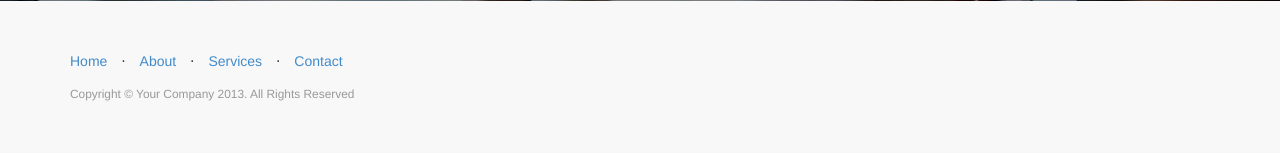
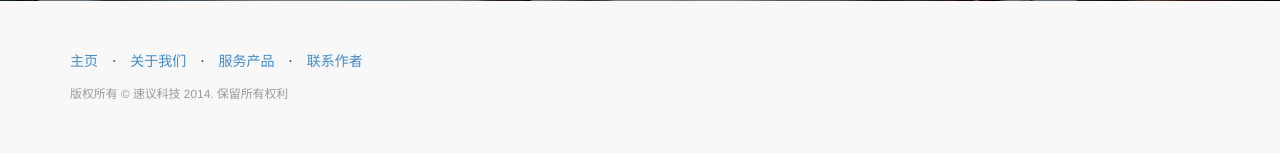
Before and after one commit to duzhangtech/SchedulingSite, a Django app: page /ready/ in a window 1280 px wide. Shown: the part 2364-2518 px from the top of the page. Run offline with Django 3.2, Linux system fonts and the light colour scheme; some libraries are stand-ins or nearby versions.

Commit message:
fixed the frontpage bottom

```diff
--- a/scheduling/templates/ready.html
+++ b/scheduling/templates/ready.html
@@ -270,19 +270,19 @@ $(document).ready(function(){
             <div class="row">
                 <div class="col-lg-12">
                     <ul class="list-inline">
-                        <li><a href="#home">Home</a>
+                        <li><a href="#home">主页</a>
                         </li>
                         <li class="footer-menu-divider">&sdot;</li>
-                        <li><a href="#about">About</a>
+                        <li><a href="#about">关于我们</a>
                         </li>
                         <li class="footer-menu-divider">&sdot;</li>
-                        <li><a href="#services">Services</a>
+                        <li><a href="#services">服务产品</a>
                         </li>
                         <li class="footer-menu-divider">&sdot;</li>
-                        <li><a href="#contact">Contact</a>
+                        <li><a href="#contact">联系作者</a>
                         </li>
                     </ul>
-                    <p class="copyright text-muted small">Copyright &copy; Your Company 2013. All Rights Reserved</p>
+                    <p class="copyright text-muted small">版权所有 &copy; 速议科技 2014. 保留所有权利</p>
                 </div>
             </div>
         </div>
```
Also changed, not shown: other parts of scheduling/templates/ready.html (+1 -1 lines).
